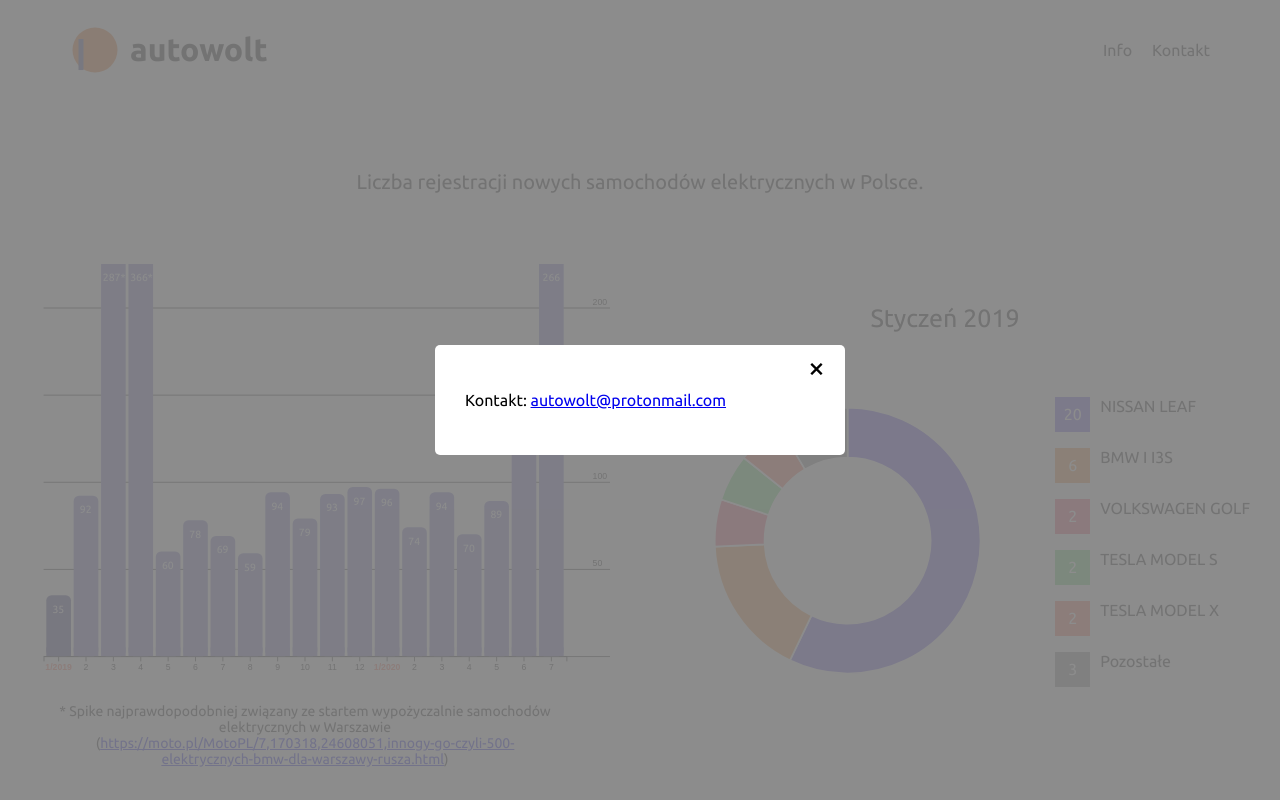
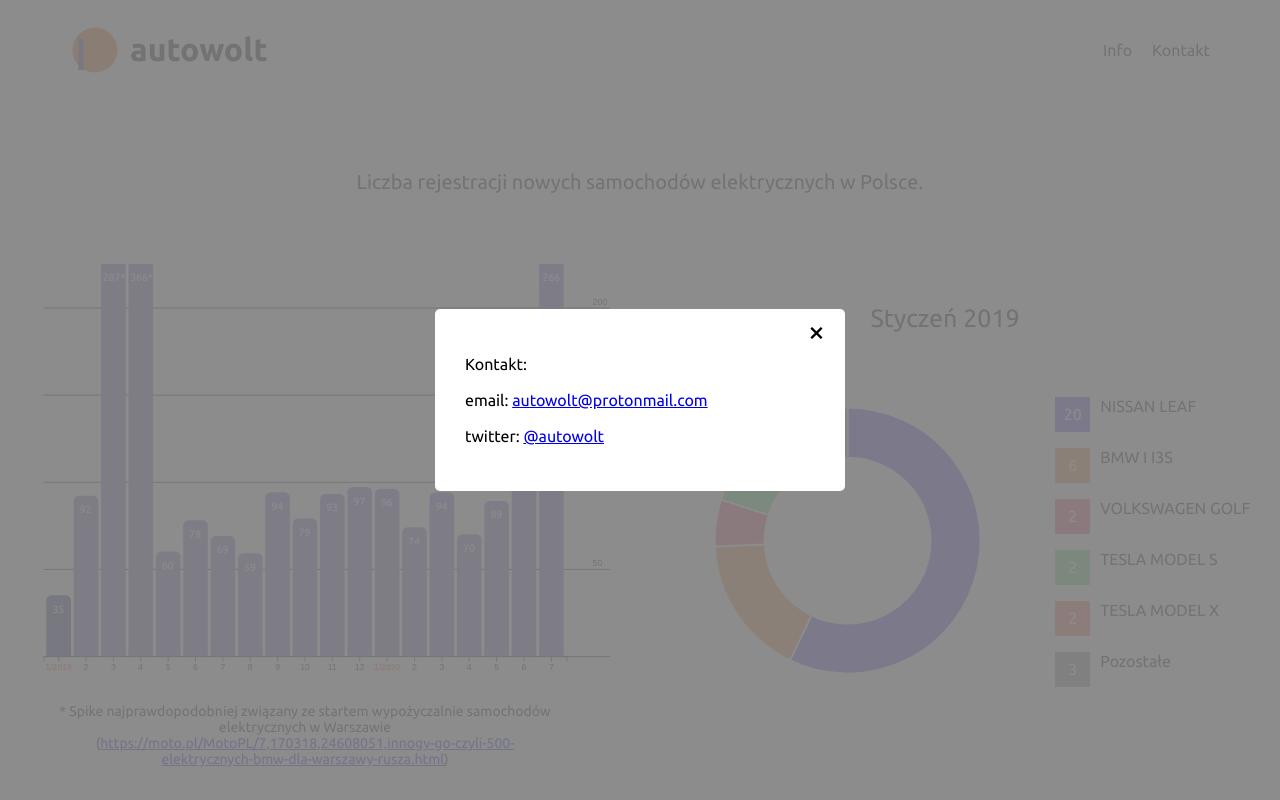
Before and after one commit to kaspar-almayer/ev, a React (Create React App) app: page / in a window 1280 px wide. Both pictures are taken after a click on the element "Kontakt". Built offline with nearby package versions, Linux system fonts and the light colour scheme.

Commit message:
add twitter contact

```diff
--- a/src/components/Modal.js
+++ b/src/components/Modal.js
@@ -67,8 +67,14 @@
 const contactModalContent = (
   <>
     <p>
-      Kontakt:{" "}
+      Kontakt:
+      <br />
+      <br />
+      email:{" "}
       <a href="mailto:autowolt@protonmail.com">autowolt@protonmail.com</a>
+      <br />
+      <br />
+      twitter: <a href="https://twitter.com/autowolt">@autowolt</a>
     </p>
   </>
 );
```
